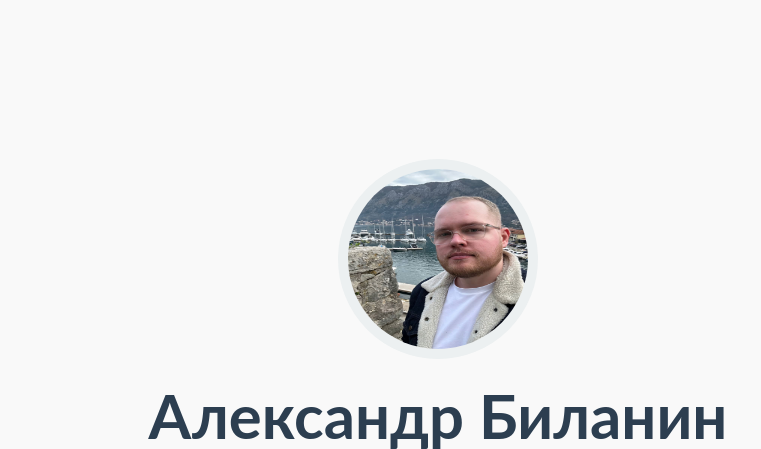
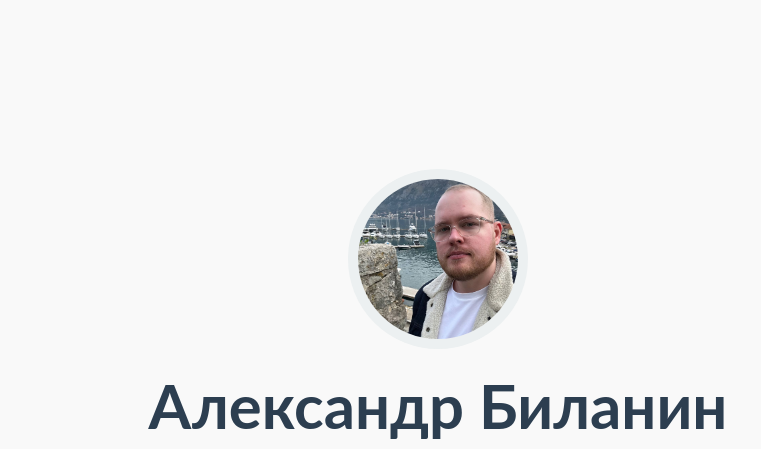
Before and after one commit to adjuvatique/adjuvatique, a website: page index.html in a window 1280 px wide. Shown: the top 449 px of the page, 202-963 px from the left. Drawn offline with nearby package versions, Linux system fonts and the light colour scheme; a web font is replaced by a local one.

Commit message:
Update main.css

```diff
--- a/css/main.css
+++ b/css/main.css
@@ -141,10 +141,11 @@ h1 em, h2 em, h3 em, h4 em, h5 em, h6 em {
 
 /* Аватар */
 #avatar {
-    width: 200px; /* Ширина аватара */
-    height: 200px; /* Высота аватара */
+    width: 180px; /* Ширина аватара */
+    height: 180px; /* Высота аватара */
     border: 10px solid #ecf0f1; /* Рамка аватара (светло-серый) */
     border-radius: 50%; /* Круглая форма */
+    object-fit: cover; /* Сохранение пропорций изображения */
 }
 
 /* Круглые изображения */
```
